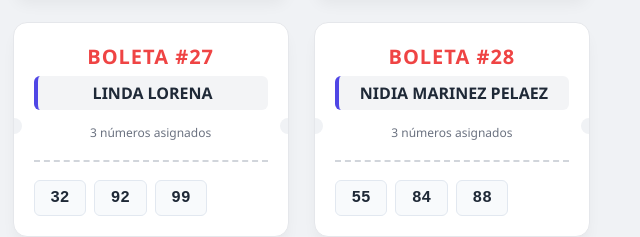
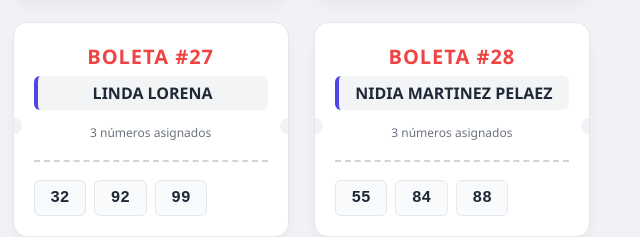
Before and after one commit to Goldiman6/Sorteo-de-rifas, a plain HTML site: page index.html in a window 1280 px wide. Shown: the part 1762-1999 px from the top of the page, 640-1280 px from the left. Drawn offline with Linux system fonts and the light colour scheme.

Commit message:
Correccion nombre

```diff
--- a/index.html
+++ b/index.html
@@ -208,7 +208,7 @@
             "Esperanza Lombana", "Olga Lombana", "Gloria Lombana", "Judith Castaño #1",
             "Judith Castaño #2", "Miriam Pachecho #1", "Miriam Pachecho #2", "Stiven Fernando Triana #1",
             "Stiven Fernando Triana #2", "Elvigia Gomez", "Martha Liliana Vargas", "Liliana Jimenez Vargas",
-            "Daniel Ruiz Vargas", "Luz Mila Ladino", "Linda Lorena", "Nidia Marinez Pelaez",
+            "Daniel Ruiz Vargas", "Luz Mila Ladino", "Linda Lorena", "Nidia Martinez Pelaez",
             "Sofia Suarez Martinez", "Johan Sebastian Triana", "Aura Maria Pelaez", "Gloria Villamizar",
             "Beatriz Castillo"
         ];
```
